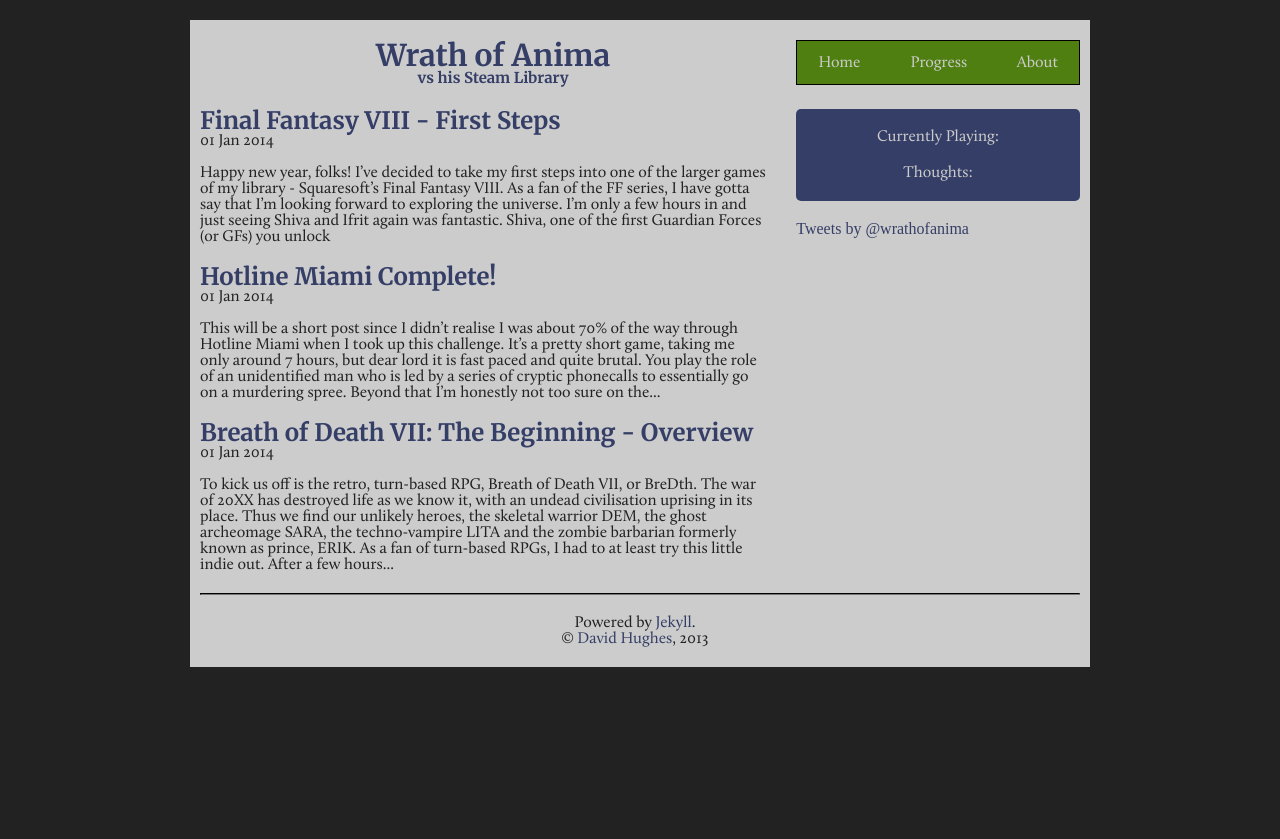
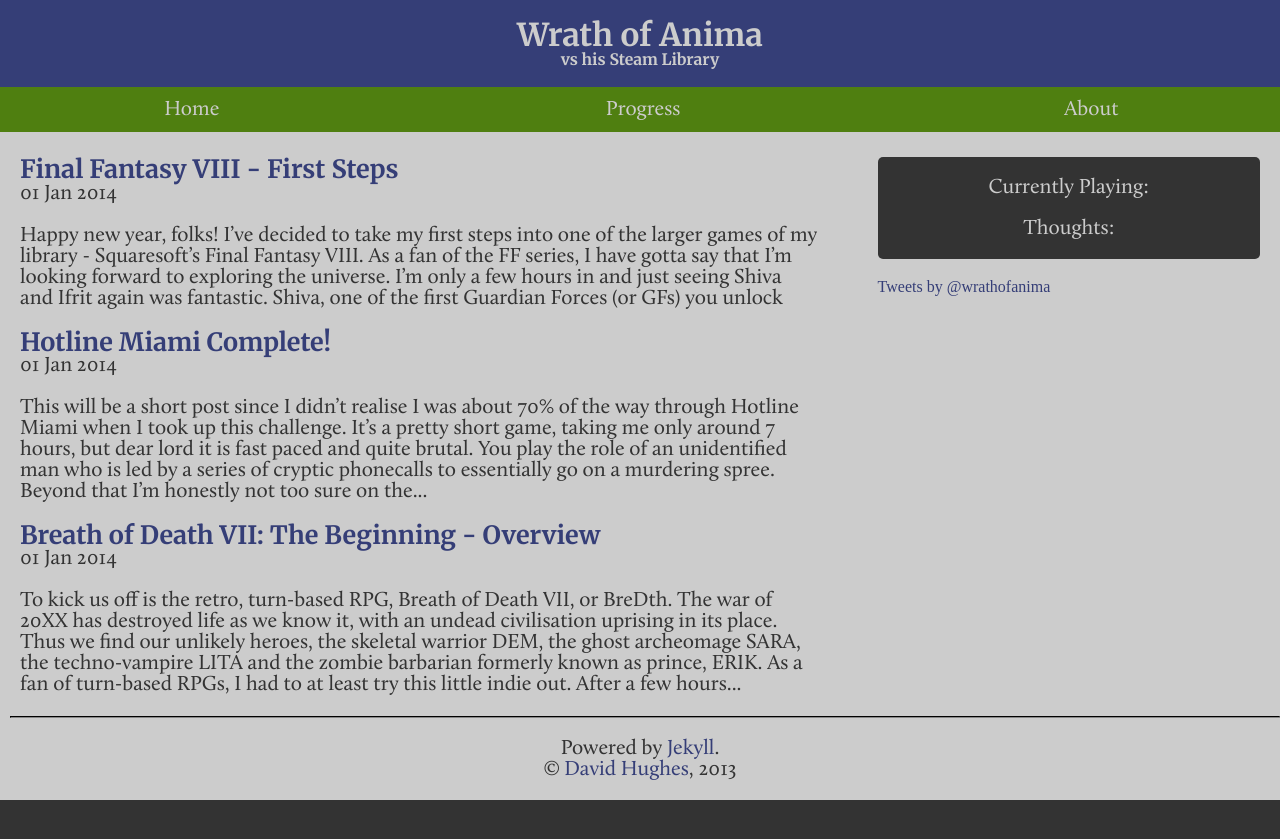
Before and after one commit to DavidHughes/wrathofanima, a Jekyll site: the page built from index.html, in a window 1280 px wide. Shown: the top 839 px of the page. Built offline with Jekyll 4.4.1, drawn with Linux system fonts in a browser that asks for light colours; Markdown is read by kramdown in place of the engine named in the settings; comment, search, counter and statistics services are not loaded.

Commit message:
Container & header redesign

```diff
--- a/_layouts/default.html
+++ b/_layouts/default.html
@@ -34,17 +34,13 @@
         <link rel="stylesheet" href="{{ site.baseurl }}css/main.css">
     </head>
     <body>
-
-        <div class="container">
           <div class="site">
-            <header class="grid">
-              <div class="g-66">
-                <span class="logo">
+            <header>
+              <div class="logo">
                   <h1 class="logo__title"><a href="/">{{ site.name }}</a></h1>
                   <h2 class="logo__subtitle">vs his Steam Library</h2>
-                </span>
               </div>
-              <div class="header__menu g-33">
+              <div class="header__menu">
                 <nav class="main-nav">
                   <a href="{{ site.baseurl }}">Home</a>
                   <a href="{{ site.baseurl }}progress/">Progress</a>
@@ -74,7 +70,6 @@
               </div>
             </footer>
           </div>
-        </div> <!-- /container -->
 <script>
   (function(i,s,o,g,r,a,m){i['GoogleAnalyticsObject']=r;i[r]=i[r]||function(){
   (i[r].q=i[r].q||[]).push(arguments)},i[r].l=1*new Date();a=s.createElement(o),
--- a/sass/_fonts.scss
+++ b/sass/_fonts.scss
@@ -5,7 +5,7 @@
   font-size: $main-header-size;
 }
 
-h2 {
+h2, h2 a {
   font-size: $subheader-size;
 }
 
@@ -16,6 +16,7 @@
 
 p, .main-nav a {
   font-family: $text-font;
+  font-size: $base-font-size;
 }
 
 .logo__subtitle {
--- a/sass/_grid.scss
+++ b/sass/_grid.scss
@@ -1,6 +1,7 @@
 .grid > * {
   float: left;
-  padding-left: $gutter-left;
+  padding-left: $gutter-bottom;
+  padding-right: $gutter-bottom;
 }
 
 .grid:after {
--- a/sass/_variables.scss
+++ b/sass/_variables.scss
@@ -1,4 +1,4 @@
-$base-font-size: 20px;
+$base-font-size: 21px;
 $main-header-size: $base-font-size * 1.5;
 $subheader-size: $base-font-size * 1.2;
 
@@ -7,9 +7,9 @@
 $gutter-bottom: 20px;
 
 // Color scheme
-$primary-color: #222222;
+$primary-color: #333333;
 $contrast-color: #CCCCCC;
-$dark-blue: #353E66;
+$dark-blue: #353E77;
 $emphasis-green: #4F7F10;
 $dark-green: #364F00;
 
```
Also changed, not shown: css/main.css (+1 -1 lines), sass/_layout.scss (+3 -6 lines), sass/_style.scss (+19 -12 lines).
